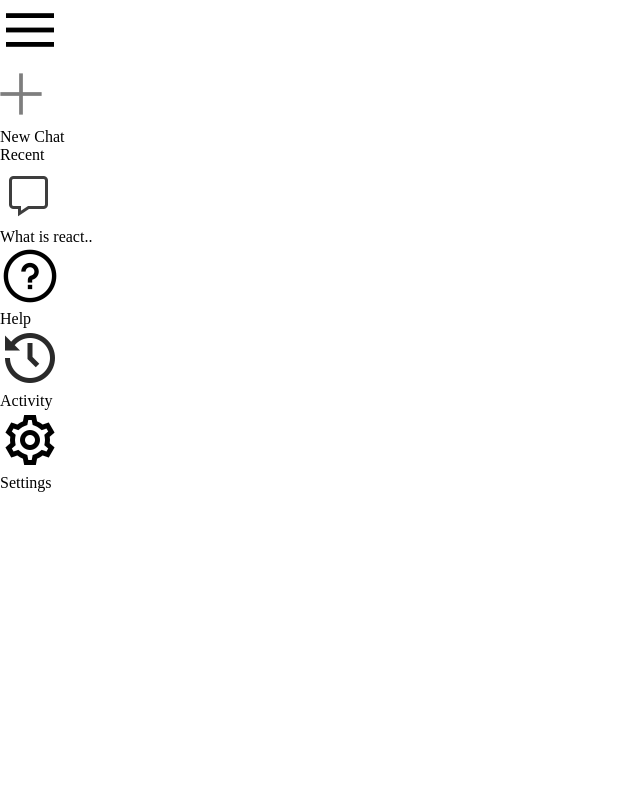
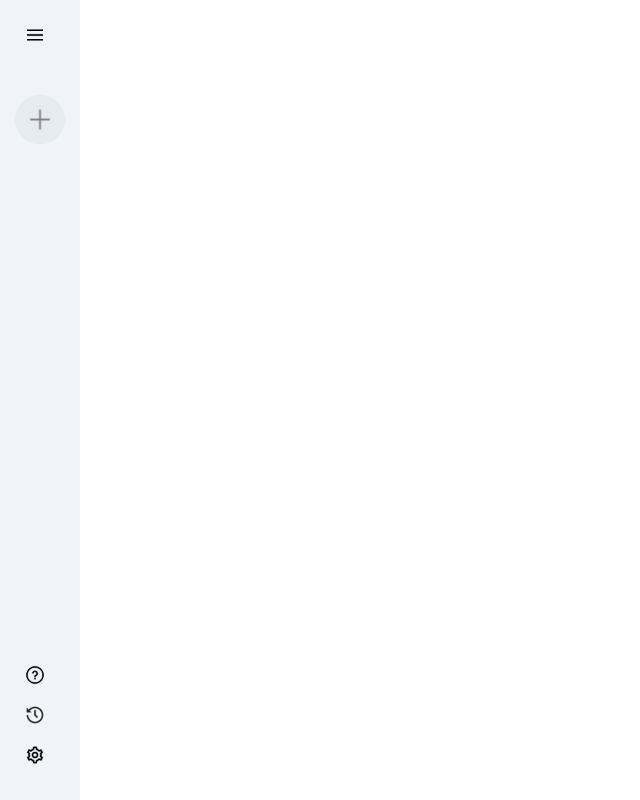
Before and after one commit to rashimarasangi/GeminiClone, a React (Vite) app: page / in a window 1280 px wide. Shown: the whole page, without its empty margins (0-640 px from the left). Built offline with nearby package versions, Linux system fonts and the light colour scheme.

Commit message:
updated sidebar is added

```diff
--- a/src/components/Sidebar/Sidebar.css
+++ b/src/components/Sidebar/Sidebar.css
@@ -0,0 +1,62 @@
+.Sidebar{
+    min-height: 100vh;
+    display: inline-flex;
+    flex-direction: column;
+    justify-content: space-between;
+    background-color: #f0f4f9;
+    padding: 25px 15px;
+}
+.Sidebar img{
+    width: 20px;
+}
+.Sidebar .menu{
+    display: block;
+    margin-left: 10px;
+    cursor: pointer;
+}
+
+.Sidebar .new-chat{
+    margin-top: 50px;
+    display: inline-flex;
+    align-items: center;
+    gap: 10px;
+    padding: 10px 15px;
+    background-color: #e6eaf1;
+    border-radius: 50px;
+    font-size: 14px;
+    color: gray;
+    cursor: pointer;
+}
+.Sidebar .recent{
+    display: flex;
+    flex-direction: column;
+}
+.Sidebar .recent-title{
+    margin-top: 30px;
+    margin-bottom: 20px;
+}
+.Sidebar .reset-entry{
+    display: flex;
+    align-items: start;
+    gap: 10px;
+    padding: 10px;
+    padding-right: 40px;
+    border-radius: 50px;
+    color: #282828;
+    cursor: pointer;
+
+}
+.Sidebar .reset-entry:hover{
+    background-color: #e2e6eb;
+}
+
+.Sidebar .bottom{
+    display: flex;
+    flex-direction: column;
+
+}
+
+.Sidebar .bottom-item{
+    padding-right: 10px;
+    cursor: pointer;
+}
--- a/src/components/Sidebar/Sidebar.jsx
+++ b/src/components/Sidebar/Sidebar.jsx
@@ -1,36 +1,43 @@
-import React from 'react'
+import React, { useState } from 'react'
 import './Sidebar.css'
 import {assets} from'../../assets/assets'
 
 const Sidebar = () => {
+
+     const[extended,setExtended] = useState(false)
+
   return (
     <div className='Sidebar'>
       <div className="top">
-        <img src={assets.menu_icon} alt="" />
+        <img onClick={()=> setExtended(prev=>!prev)} className='menu' src={assets.menu_icon} alt="" />
         <div className="new-chat">
-            <img src={assets.plus_icon} alt="" />
-            <p>New Chat</p>
+            <img  src={assets.plus_icon} alt="" />
+            {extended?<p>New Chat</p>:null}
         </div>
-        <div className="recent">
+        {extended
+        ?<div className="recent">
             <p className="recent-title">Recent</p>
             <div className="reset-entry">
                 <img src={assets.message_icon} alt="" />
                 <p>What is react..</p>
             </div>
         </div>
+        :null
+    }
+
       </div>
       <div className="bottom">
         <div className="bottom-item reset-entry">
             <img src={assets.question_icon} alt="" />
-            <p>Help</p>
+            {extended?<p>Help</p>:null}
         </div>
         <div className="bottom-item reset-entry">
             <img src={assets.history_icon} alt="" />
-            <p>Activity</p>
+            {extended?<p>Activity</p>:null}
         </div>
         <div className="bottom-item reset-entry">
             <img src={assets.setting_icon} alt="" />
-            <p>Settings</p>
+            {extended?<p>Settings</p>:null}
         </div>
 
       </div>
--- a/src/index.css
+++ b/src/index.css
@@ -1,7 +1,10 @@
+@import url('https://fonts.googleapis.com/css2?family=Courier+Prime:ital,wght@0,400;0,700;1,400;1,700&family=Kaushan+Script&family=Outfit:wght@100..900&family=Poppins:ital,wght@0,400;0,500;0,600;0,700;1,400&display=swap');
+
 *{
   padding: 0;
   margin: 0;
   box-sizing: border-box;
+  font-family: outfit;
 }
 #root{
   min-height: 100vh;
```
